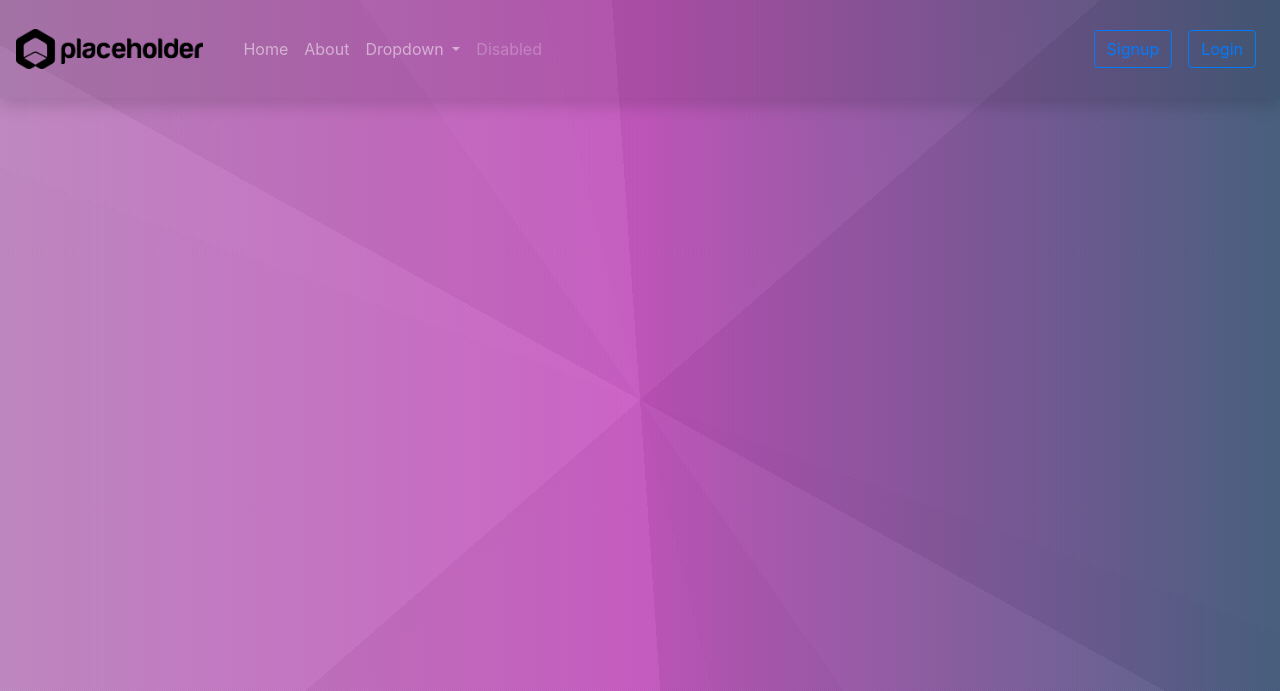
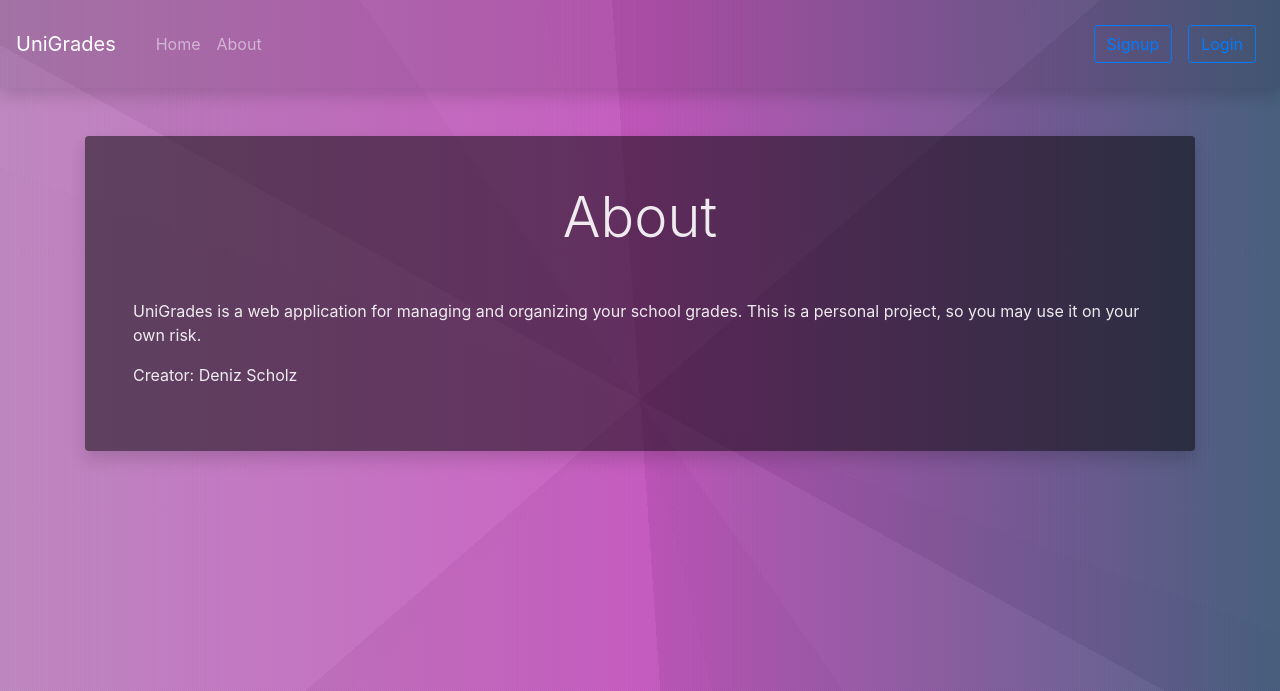
Before and after one commit to DenizScholz/uni_grades, a Django app: page /about/ in a window 1280 px wide. Shown: the top 691 px of the page. Run offline with Django 3.2, Linux system fonts and the light colour scheme; some libraries are stand-ins or nearby versions.

Commit message:
Minor UI Improvements

```diff
--- a/grade_project/grade_app/templates/base.html
+++ b/grade_project/grade_app/templates/base.html
@@ -23,7 +23,7 @@
     <!-- Navbar -->
     <nav class="navbar navbar-expand-lg navbar-dark grade-navbar shadow py-4">
         <a class="navbar-brand" href="{% url 'home' %}">
-            <img src="{% static 'images/logo.png' %}" alt="brand" height="40px;">
+            UniGrades
         </a>
         <button class="navbar-toggler" type="button" data-toggle="collapse" data-target="#navbarSupportedContent"
             aria-controls="navbarSupportedContent" aria-expanded="false" aria-label="Toggle navigation">
@@ -41,21 +41,6 @@
                 </li>
                 <li class="nav-item">
                     <a class="nav-link" href="{% url 'about' %}">About</a>
-                </li>
-                <li class="nav-item dropdown">
-                    <a class="nav-link dropdown-toggle" href="#" id="navbarDropdown" role="button"
-                        data-toggle="dropdown" aria-haspopup="true" aria-expanded="false">
-                        Dropdown
-                    </a>
-                    <div class="dropdown-menu" aria-labelledby="navbarDropdown">
-                        <a class="dropdown-item" href="#">Action</a>
-                        <a class="dropdown-item" href="#">Another action</a>
-                        <div class="dropdown-divider"></div>
-                        <a class="dropdown-item" href="#">Something else here</a>
-                    </div>
-                </li>
-                <li class="nav-item">
-                    <a class="nav-link disabled" href="#" tabindex="-1" aria-disabled="true">Disabled</a>
                 </li>
             </ul>
 
--- /dev/null
+++ b/grade_project/grade_app/templates/grade_app/about.html
@@ -0,0 +1,24 @@
+{% extends 'base.html' %}
+{% load static %}
+
+
+{% block css %}
+<link rel="stylesheet" type="text/css" href='{% static "css/home.css" %}'>
+{% endblock css %}
+
+{% block title %}Home{% endblock %}
+
+{% block content %}
+<div class="container grade-container-dark my-4 p-5 rounded shadow">
+    <div class="row">
+        <div class="col">
+            <h1 class="display-4 grade-font-white text-center mb-5">About</h1>
+            <p class="grade-font-white">UniGrades is a web application for managing and organizing your school grades.
+            This is a personal project, so you may use it on your own risk.</p>
+            <p class="grade-font-white">Creator: Deniz Scholz</p>
+        </div>
+    </div>
+</div>
+
+
+{% endblock content %}
--- a/grade_project/grade_app/templates/grade_app/grade-new.html
+++ b/grade_project/grade_app/templates/grade_app/grade-new.html
@@ -1,10 +1,11 @@
 {% extends 'base.html' %}
+{% load static %}
 {% load crispy_forms_tags %}
-{% load static %}
+
 
 
 {% block css %}
-<link rel="stylesheet" type="text/css" href='{% static "grade_app/css/home.css" %}'>
+<link rel="stylesheet" type="text/css" href='{% static "css/home.css" %}'>
 {% endblock css %}
 
 {% block title %}New Grade{% endblock %}
--- a/grade_project/grade_app/views.py
+++ b/grade_project/grade_app/views.py
@@ -32,7 +32,7 @@ class Home(View):
 
 class About(View):
     def get(self, request):
-        return render(request, 'base.html')
+        return render(request, 'grade_app/about.html')
 
 
 @method_decorator(login_required, name='dispatch')
```
Also changed, not shown: grade_project/grade_app/templates/grade_app/gradebook.html (+30 -3 lines).
